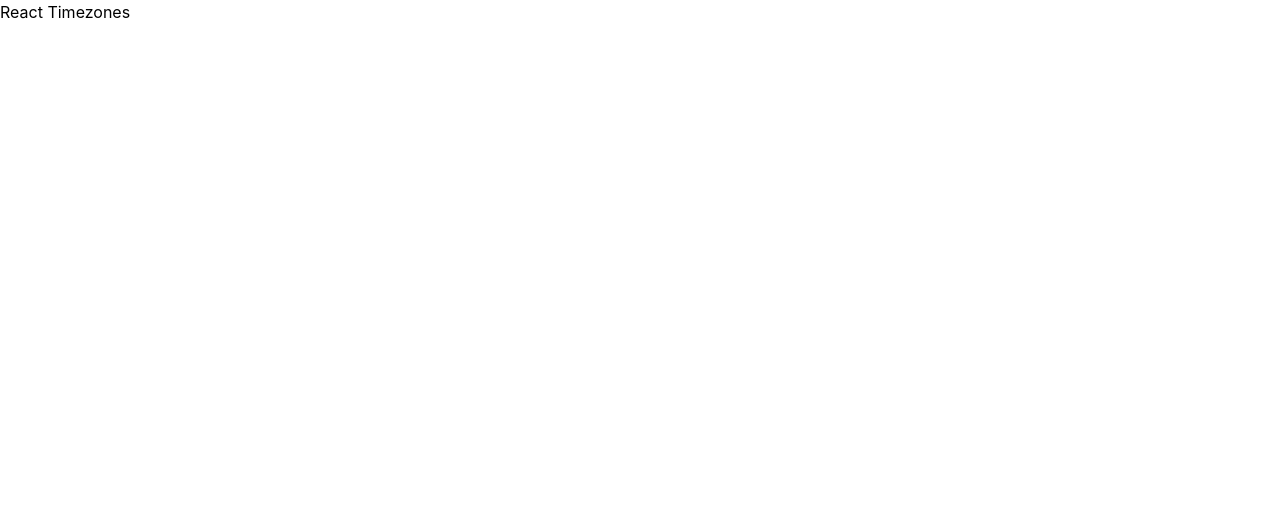
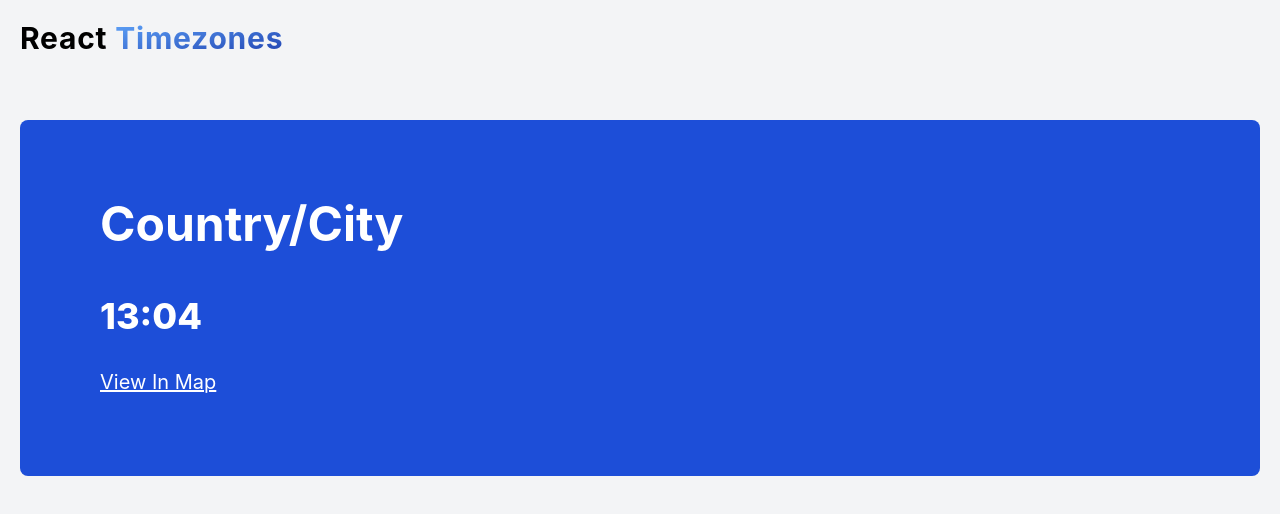
Before and after one commit to derekh715/react-timezones, a React (Vite) app: page / in a window 1280 px wide. Shown: the top 514 px of the page. Built offline with nearby package versions, Linux system fonts and the light colour scheme.

Commit message:
basic markup for nav bar and large display section

```diff
--- a/index.html
+++ b/index.html
@@ -6,7 +6,7 @@
     <meta name="viewport" content="width=device-width, initial-scale=1.0" />
     <title>React Timezones</title>
   </head>
-  <body>
+  <body class="p-5 bg-gray-100">
     <div id="root"></div>
     <script type="module" src="/src/main.tsx"></script>
   </body>
--- a/src/App.tsx
+++ b/src/App.tsx
@@ -1,10 +1,13 @@
 import { Fragment } from "react";
+import LargeDisplay from "./components/LargeDisplay";
+import Nav from "./components/layout/Nav";
 import "./index.css";
 
 function App() {
   return (
     <Fragment>
-      <h1>React Timezones</h1>
+      <Nav />
+      <LargeDisplay />
     </Fragment>
   );
 }
--- /dev/null
+++ b/src/components/LargeDisplay.tsx
@@ -0,0 +1,20 @@
+function LargeDisplay() {
+  return (
+    <div className="min-h-64 rounded-lg bg-primary-700 text-white p-20 my-16 animate-move-up">
+      <h2 className="text-5xl font-bold mb-12">Country/City</h2>
+      <span
+        className="text-4xl font-extrabold mb-8 block cursor-pointer"
+        title="Show Seconds"
+      >
+        <span>13</span>
+        <span className="animate-blink">:</span>
+        <span>04</span>
+      </span>
+      <button className="border-none outline-none bg-none text-white underline cursor-pointer text-xl hover:text-gray-200 transition-colors">
+        <span>View In Map</span>
+      </button>
+    </div>
+  );
+}
+
+export default LargeDisplay;
--- /dev/null
+++ b/src/components/layout/Nav.tsx
@@ -0,0 +1,15 @@
+function Nav() {
+  return (
+    <div className="container flex justify-between">
+      <h1 className="text-3xl font-bold tracking-wide">
+        <span className="">React</span>
+        <span className="ml-2 bg-gradient-to-br from-primary-400 to-primary-800 bg-clip-text text-transparent">
+          Timezones
+        </span>
+      </h1>
+      <div className="">{/* github link etc */}</div>
+    </div>
+  );
+}
+
+export default Nav;
```
